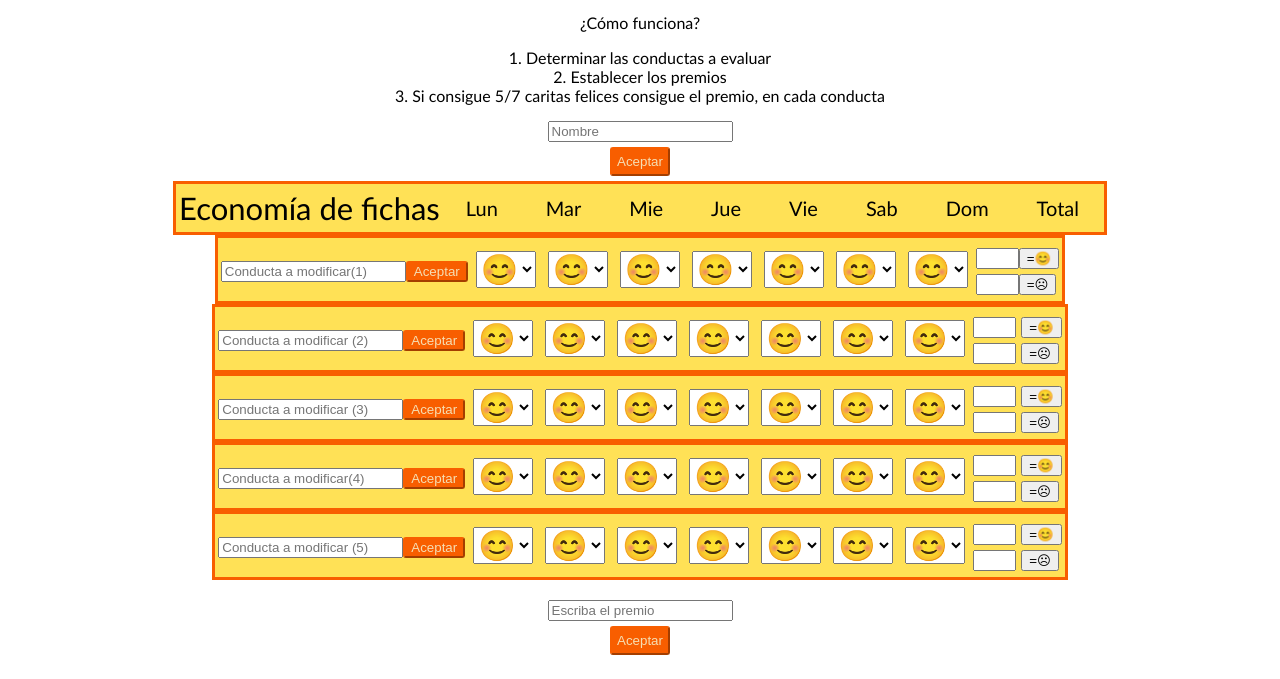
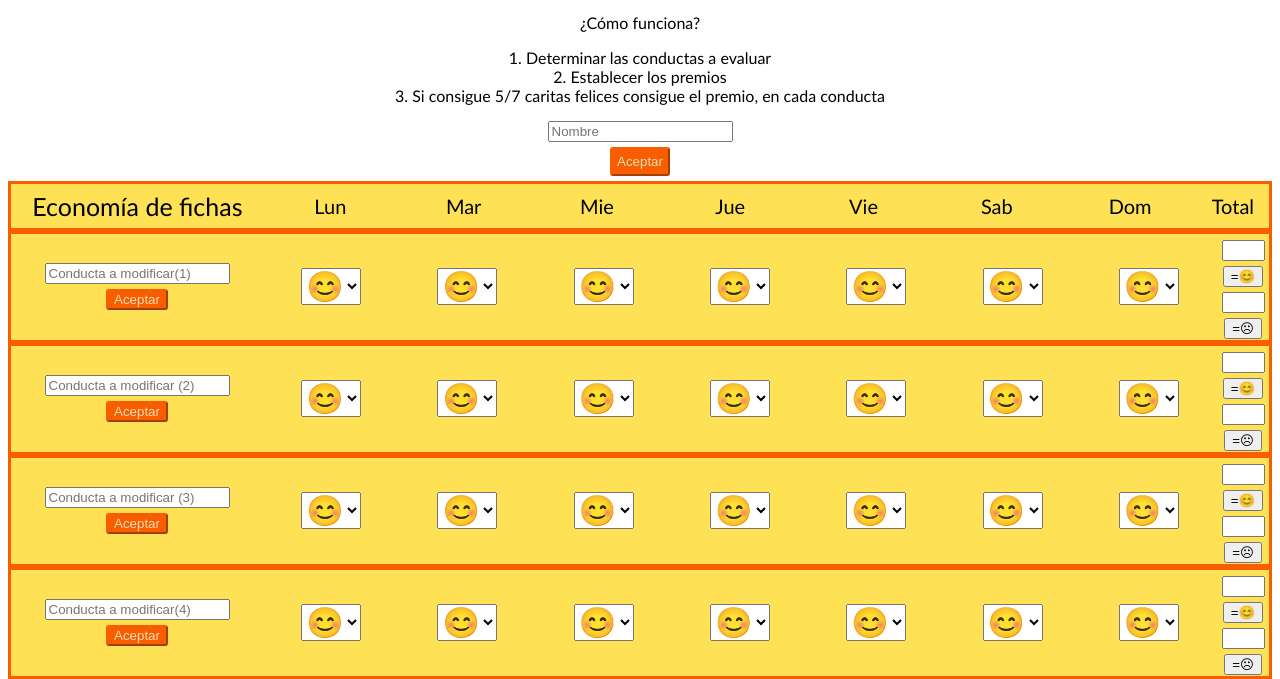
Before and after one commit to MairaAl/EconomiaDeFichas.github.io, a plain HTML site: page index.html in a window 1280 px wide. Shown: the part 104-783 px from the top of the page. Drawn offline with Linux system fonts and the light colour scheme.

Commit message:
Solved issues

```diff
--- a/index.html
+++ b/index.html
@@ -26,14 +26,14 @@
       <table class="grid">
         <tr class="row" >
           <td id="titulo">Economía de fichas</td>
-          <td class="dia">Lun</td>
-          <td class="dia">Mar</td>
-          <td class="dia">Mie</td>
-          <td class="dia">Jue</td>
-          <td class="dia">Vie</td>
-          <td class="dia">Sab</td>
-          <td class="dia">Dom</td>
-          <td class="dia">Total</td>
+          <td class="dia1">Lun</td>
+          <td class="dia2">Mar</td>
+          <td class="dia3">Mie</td>
+          <td class="dia4">Jue</td>
+          <td class="dia5">Vie</td>
+          <td class="dia6">Sab</td>
+          <td class="dia7">Dom</td>
+          <td class="total">Total</td>
         </tr>
       </table>
       <table class="grid">
--- a/style.css
+++ b/style.css
@@ -3,6 +3,7 @@ body {
 }
 table {
   margin: 0 auto;
+  border-spacing: 0;
 }
 h1 {
   font-weight: bold;
@@ -12,32 +13,39 @@ h1 {
 #intro {
   text-align: center;
 }
-.dia {
+.dia1,
+.dia2,
+.dia3,
+.dia4,
+.dia5,
+.dia6,
+.dia7 {
   margin: 0 auto;
   padding: 10px 23px;
   text-align: center;
   font-size: 20px;
+  width: 50px;
 }
-.row {
-  margin: 0px 5px;
-  padding-top: 20px;
-  padding-bottom: 20px;
-}
+
 .fichas {
-  margin: 10px 30px;
+  text-align: center;
+  padding: 0;
+  margin: 0;
 }
 .total {
   font-size: 20px;
   margin: 10px 4px;
+  text-align: center;
+  width: 50px;
 }
 .grid {
   background-color: #ffe156;
   border-style: solid;
   border-color: #f85e00;
+  width: 100%;
 }
 .opciones {
   font-size: 30px;
-  margin: 10px 4px;
 }
 ul {
   padding: 0;
@@ -79,6 +87,9 @@ ul {
   color: wheat;
   background-color: #f85e00;
   border-color: #f85e00;
+  margin: 5px auto;
+  justify-content: center;
+  display: flex;
 }
 
 #name-input {
@@ -88,7 +99,9 @@ ul {
 }
 
 #titulo {
-  font-size: 31px;
+  font-size: 25px;
+  width: 180px;
+  text-align: center;
 }
 #boton-nombre {
   margin: 5px auto;
@@ -110,6 +123,8 @@ ul {
 #celda-conducta4,
 #celda-conducta5 {
   font-size: 20px;
+  width: 250px;
+  text-align: center;
 }
 #input-happy5,
 #input-sad5,
```
